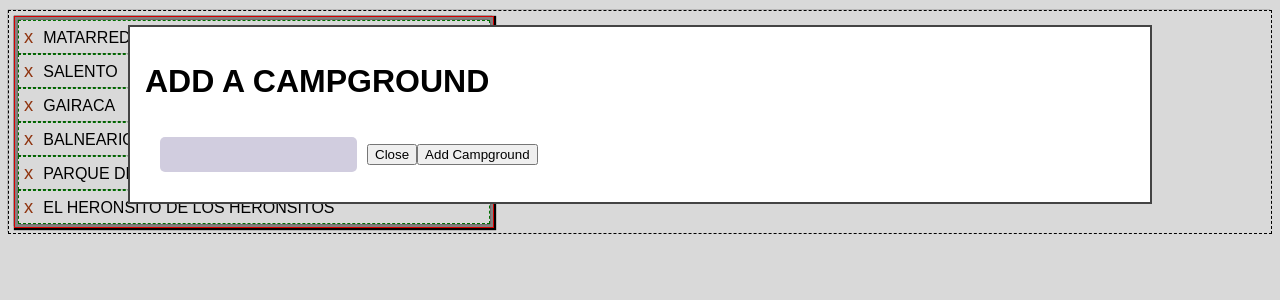
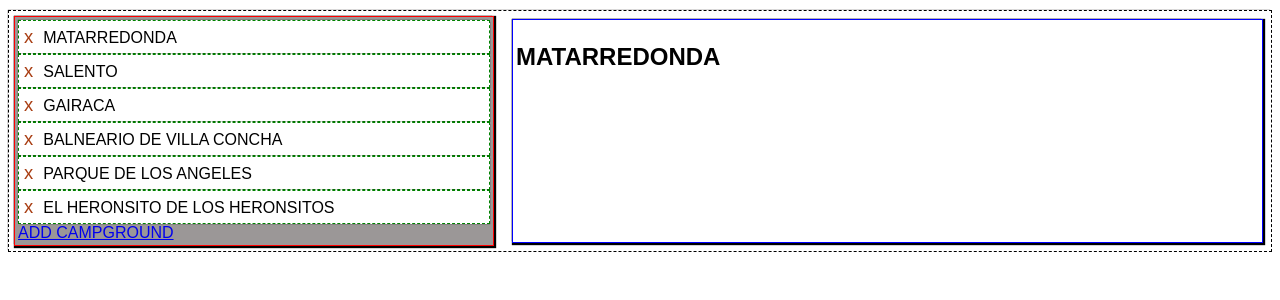
Before and after one commit to BrandonALittle/campground_list_app, a React app: page / in a window 1280 px wide. Shown: the top 300 px of the page. Built offline with nearby package versions, Linux system fonts and the light colour scheme; the HTML template or start-up script is replaced by a standard one.

Commit message:
create Route for Modal, add routes to app

```diff
--- a/src/components/App.js
+++ b/src/components/App.js
@@ -1,27 +1,48 @@
 import React from 'react';
-import {
-	BrowserRouter as Router,
-	Switch,
-	Route,
-} from 'react-router-dom';
+import { Switch, Route } from 'react-router-dom';
 
 import Modal from './Modal';
 
 import CampgroundList from './CampgroundList';
 import CampgroundDetails from './CampgroundDetails';
 
-const App = () => {
+class App extends React.Component {
+	previousLocation = this.props.location;
+
+	componentWillUpdate(nextProps) {
+		let { location } = this.props;
+
+		if (
+			nextProps.history.action !== "POP" &&
+			(!location.state || !location.state.modal)
+		) {
+			this.previousLocation = this.props.location;
+		}
+	}
+
+	render() {
+		let { location } = this.props;
+
+		let isModal = !!(
+			location.state &&
+			location.state.modal &&
+			this.previousLocation !== location
+		);
+
 		return (
-		<Router>
 				<div id="content">
-				<Switch>
+					<Switch location={isModal ? this.previousLocation : location}>
+						<Route exact path="/" render={() => (
+							<React.Fragment>
 								<CampgroundList />
 								<CampgroundDetails />
+							</React.Fragment>
+						)} />
 					</Switch>
-				<Modal />
+					{isModal ? <Route path="/add" component={Modal} /> : null}
 				</div>
-		</Router>
 		);
+	}
 }
 
 export default App;
--- a/src/components/CampgroundList.js
+++ b/src/components/CampgroundList.js
@@ -1,6 +1,7 @@
 import React from 'react';
 import { Consumer } from './Context';
 import CampgroundListItem from './CampgroundListItem';
+import { Link } from 'react-router-dom';
 
 const CampgroundList = () => {
   return (
@@ -17,7 +18,11 @@ const CampgroundList = () => {
           </div>
         )}
       </Consumer>
-      <div id="addCampground"></div>
+      <div id="addCampground">
+        <Link to={{
+          pathname: "/add",
+          state: { modal: true }}}>ADD CAMPGROUND</Link>
+      </div>
     </section>
   );
 }
--- a/src/components/Modal.js
+++ b/src/components/Modal.js
@@ -1,7 +1,7 @@
 import React from 'react';
 import { Consumer } from './Context';
 
-const Modal = () => {
+const Modal = ({ history }) => {
 
 	let back = e => {
 		e.stopPropagation();
--- a/src/index.js
+++ b/src/index.js
@@ -1,5 +1,6 @@
 import React from 'react';
 import ReactDOM from 'react-dom';
+import { BrowserRouter as Router, Route } from 'react-router-dom';
 
 import { Provider } from './components/Context';
 import App from './components/App';
@@ -8,8 +9,10 @@ import './index.css';
 const title = "List O' Campgrounds";
 
 ReactDOM.render(
-  <Provider>
-    <App />
-  </Provider>,
+  <Router>
+    <Provider>
+      <Route component={App}/>
+    </Provider>
+  </Router>,
   document.getElementById('app')
 );
```
Lines whose indentation alone changed are shown as unchanged.
